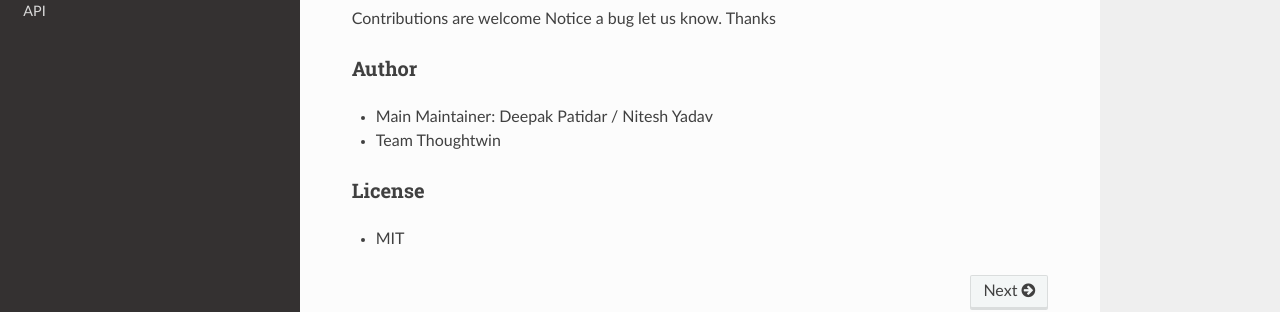
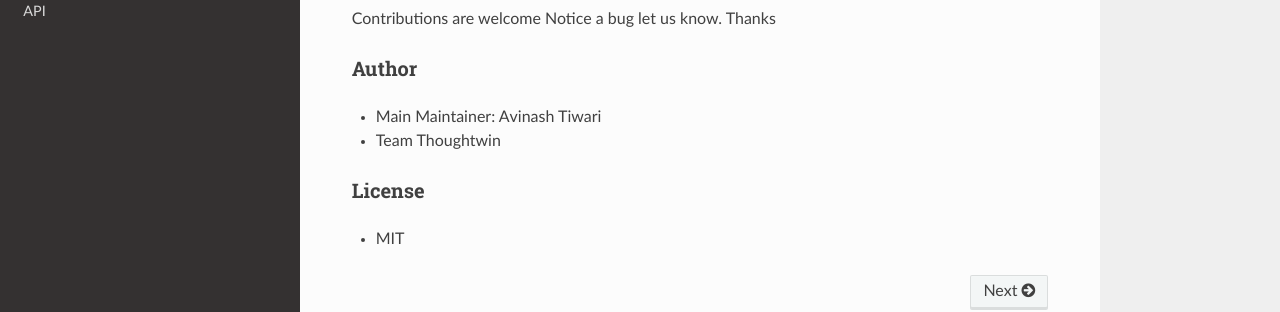
Before and after one commit to deep-tw/py-suit, an MkDocs documentation site: the page built from docs/index.md, in a window 1280 px wide and 900 px high, scrolled down 2421 px. Shown: the part 496-808 px from the top of the window. Built offline with MkDocs 1.6.1, drawn with Linux system fonts in a browser that asks for light colours; nearby versions of some CDN libraries.

Commit message:
fix: ownership

```diff
--- a/docs/index.md
+++ b/docs/index.md
@@ -126,7 +126,7 @@ Notice a bug let us know. Thanks
 
 
 ### Author
-+ Main Maintainer: Deepak Patidar / Nitesh Yadav
++ Main Maintainer: Avinash Tiwari
 + Team Thoughtwin
 
 ### License
--- a/pyproject.toml
+++ b/pyproject.toml
@@ -1,8 +1,8 @@
 [tool.poetry]
 name = "pysuit"
-version = "1.0.0"
+version = "1.0.1"
 description = "This package will resolve all small intigrities of python data structures(List,Tuple,Dictionary,Set) which are not provided by-default."
-authors = ["Deepak Patidar <deepakp@thoughtwin.com>"]
+authors = ["Avinash Tiwari <avinash@thoughtwin.com>"]
 keywords = ['py-suite','suite','python bugs', 'features','py-features']
 readme = 'README.md'
 license = "MIT"
--- a/pysuit/__init__.py
+++ b/pysuit/__init__.py
@@ -3,7 +3,7 @@ from pysuit.modules.exclude_random import ExcludeRandom
 from pysuit.modules.nested_iterator import NestedCollections
 from pysuit.modules.random_datatype_collection import DataTypeCollection
 
-__version__ = '1.0.0'
+__version__ = '1.0.1'
 
 
 __all__ = ("DictCollections", "ExcludeRandom", "NestedCollections", "DataTypeCollection")
```
Also changed, not shown: README.md (+1 -1 lines), README.rst.
